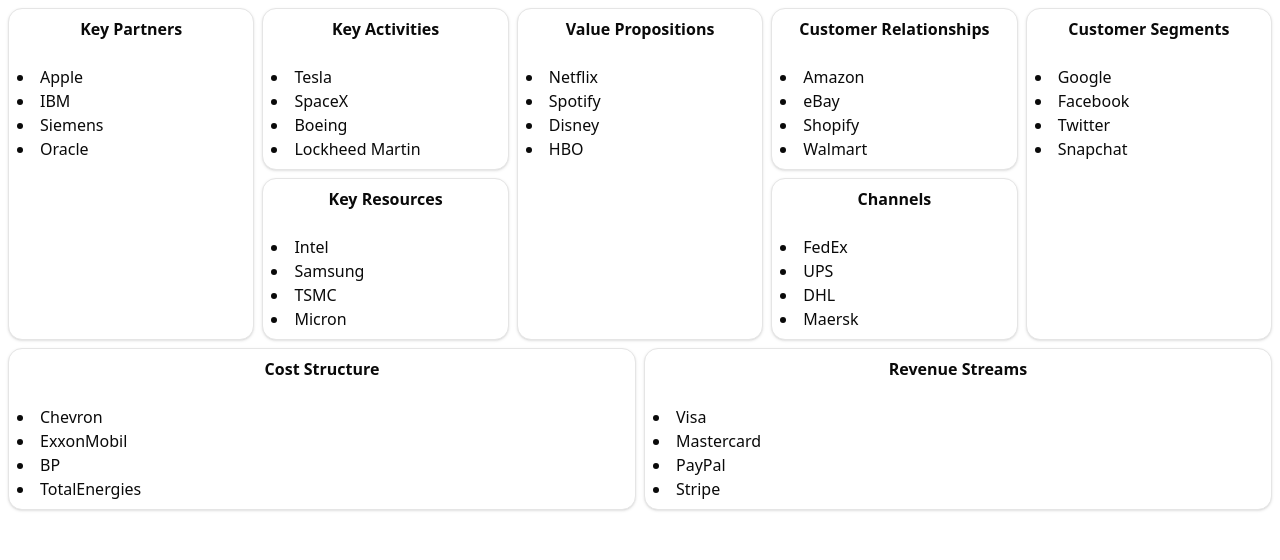
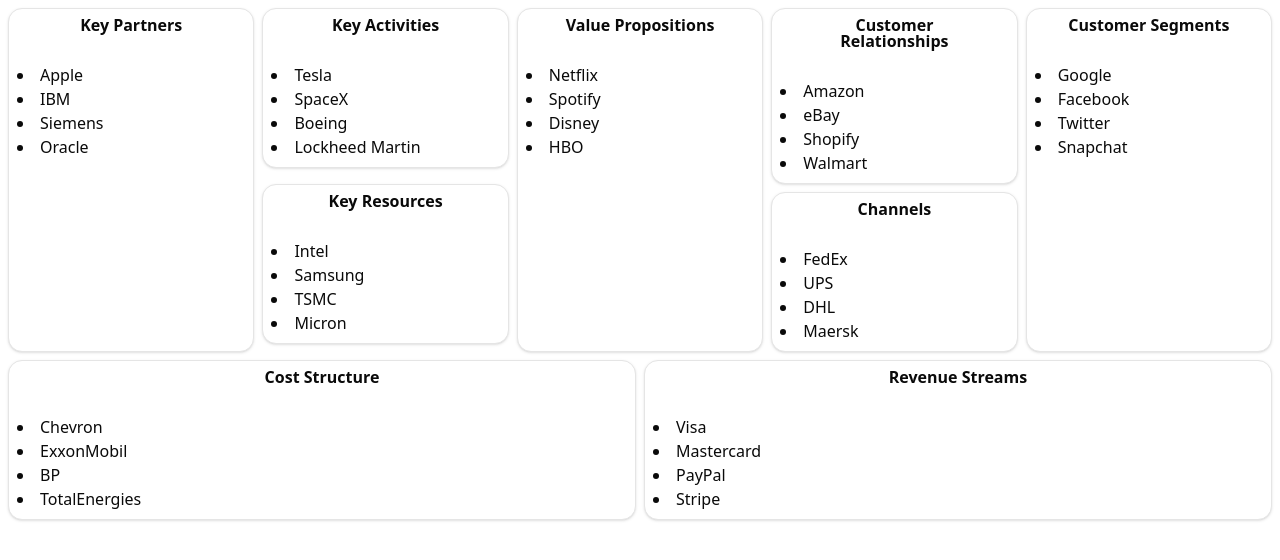
Before and after one commit to conlonj25/canvas, a Next.js app: page / in a window 1280 px wide. Shown: the top 560 px of the page. Built offline with nearby package versions, Linux system fonts and the light colour scheme.

Commit message:
feat: use shadcn cardTitle for list titles

```diff
--- a/app/List.tsx
+++ b/app/List.tsx
@@ -1,4 +1,4 @@
-import { Card } from '@/components/ui/card'
+import { Card, CardHeader, CardTitle } from '@/components/ui/card'
 import { listTitles } from './content'
 import { Canvas } from './types'
 
@@ -11,7 +11,9 @@
 
 	return (
 		<Card className='p-2 flex-1'>
-			<h1 className='text-center font-semibold'>{listTitles[canvasKey]}</h1>
+			<CardHeader>
+				<CardTitle className='text-center'>{listTitles[canvasKey]}</CardTitle>
+			</CardHeader>
 			<ul className=' list-inside list-disc'>
 				{canvas[canvasKey].map((el, i) => <li key={`${canvasKey}-${i}`}>{el}</li>)}
 			</ul>
```
